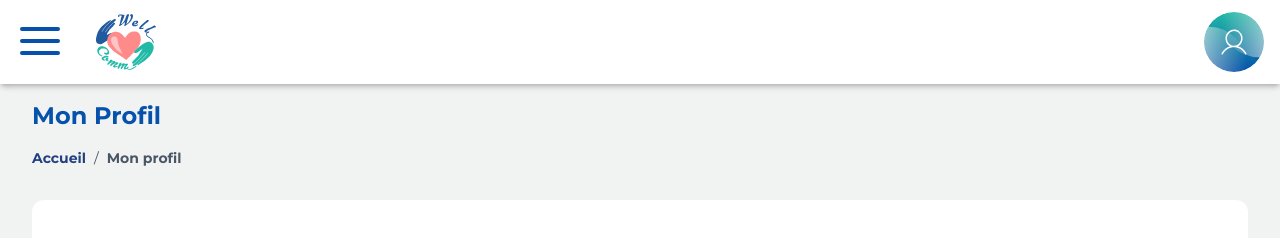
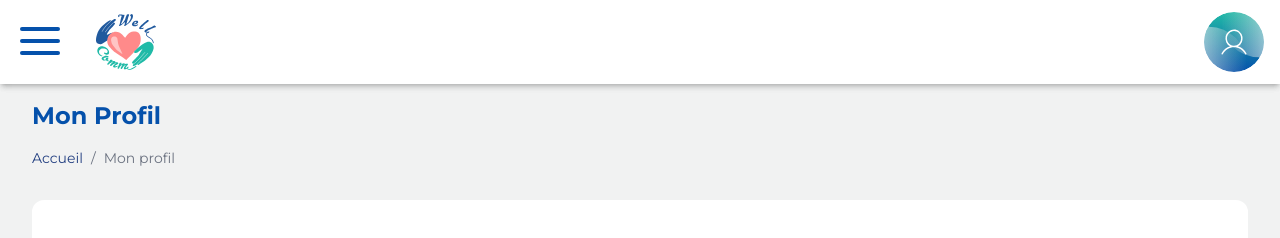
Before and after one commit to TheGamerFarmer/Well-Comm, a Next.js app in the folder site-web/: page /userSpace in a window 1280 px wide. Shown: the top 238 px of the page. Built offline with nearby package versions, Linux system fonts and the light colour scheme.

Commit message:
correction fil Arianne
Signed-off-by: mieuphoriya <ledikoska12@gmail.com>

```diff
--- a/site-web/components/FilArianne.tsx
+++ b/site-web/components/FilArianne.tsx
@@ -18,10 +18,10 @@ export default function Breadcrumb() {
     const segments = pathname.split("/").filter(Boolean);
 
     return (
-        <nav aria-label="Breadcrumb" className="text-sm text-gray-600">
+        <nav aria-label="Breadcrumb" className="text-sm text-[#6b7280]">
             <ol className="flex items-center space-x-2 my-4">
                 <li>
-                    <Link href="/" className="text-[#223f81] hover:underline font-bold">
+                    <Link href="/" className="text-[#223f81] hover:underline font-medium">
                         Accueil
                     </Link>
                 </li>
@@ -36,7 +36,7 @@ export default function Breadcrumb() {
                             <span>/</span>
 
                             {isLast ? (
-                                <span className="font-bold text-gray">{name}</span>
+                                <span className="font-medium text-gray">{name}</span>
                             ) : (
                                 <Link
                                     href={href}
```
